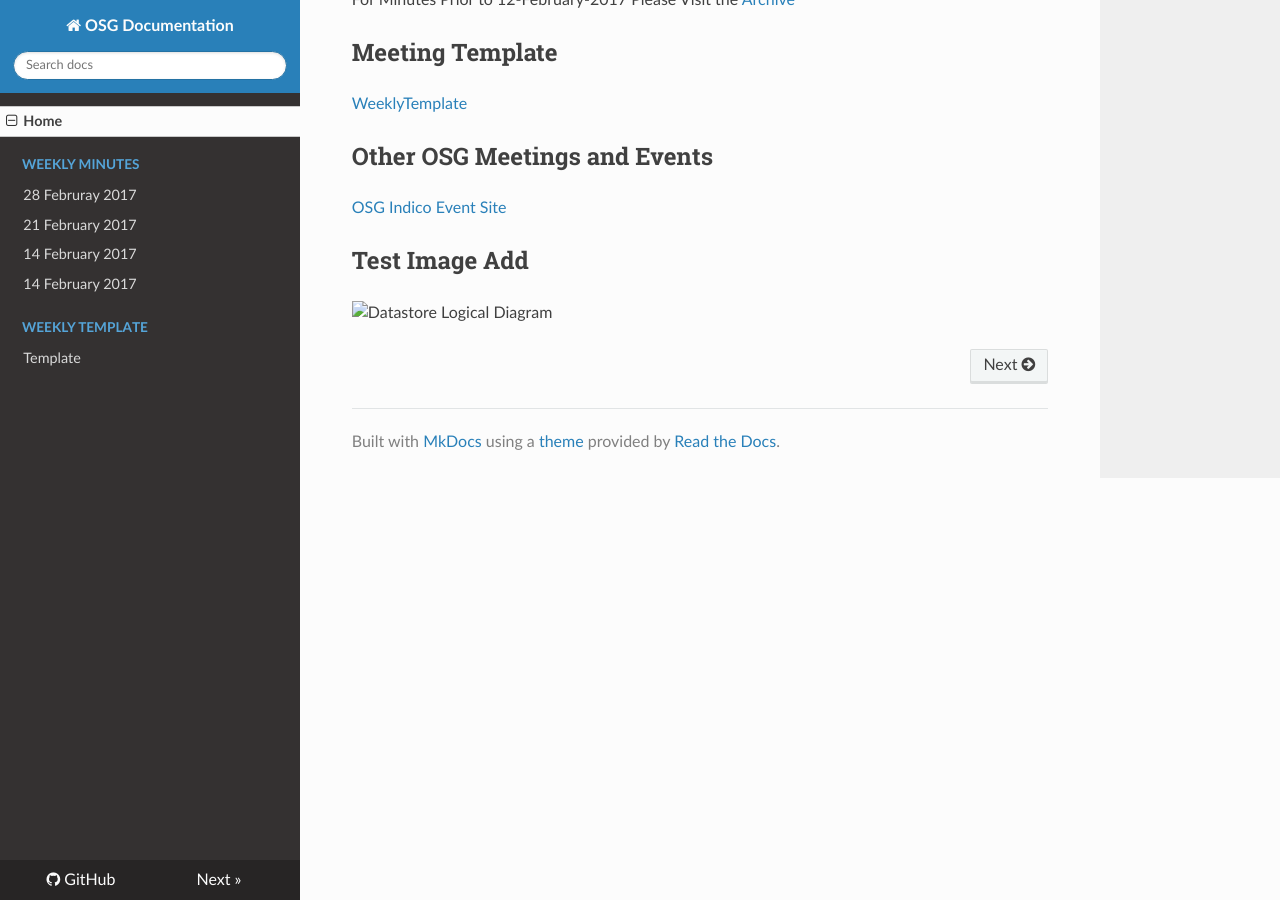
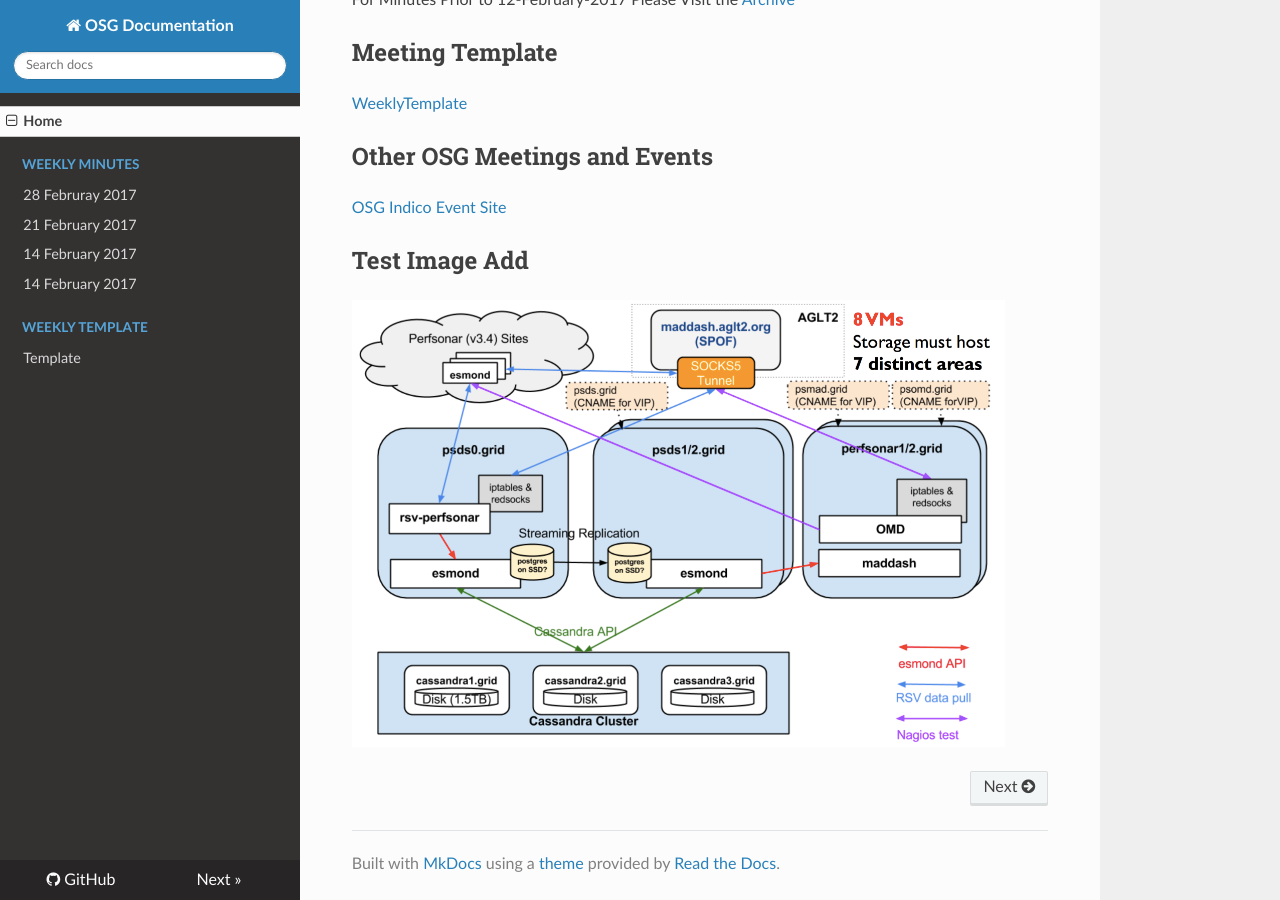
Before and after one commit to zsshah/production, an MkDocs documentation site: the page built from docs/index.md, in a window 1280 px wide and 900 px high, scrolled down 1244 px. Built offline with MkDocs 1.6.1, drawn with Linux system fonts in a browser that asks for light colours; nearby versions of some CDN libraries; old or Windows-style settings are respelled for this version of MkDocs.

Commit message:
Update index.md

```diff
--- a/docs/index.md
+++ b/docs/index.md
@@ -41,4 +41,4 @@ For Minutes Prior to 12-February-2017 Please Visit the [Archive](https://twiki.g
 
 ## Test Image Add
 
-![Datastore Logical Diagram]("../files/Datastore_Logical_Diagram.png")
+![Datastore Logical Diagram](../files/Datastore_Logical_Diagram.png)
```
